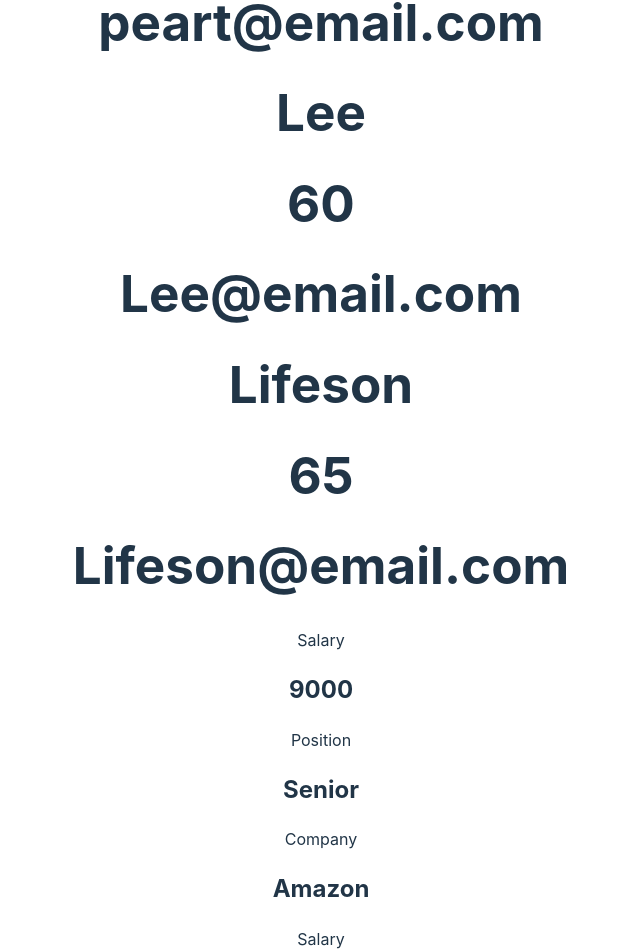
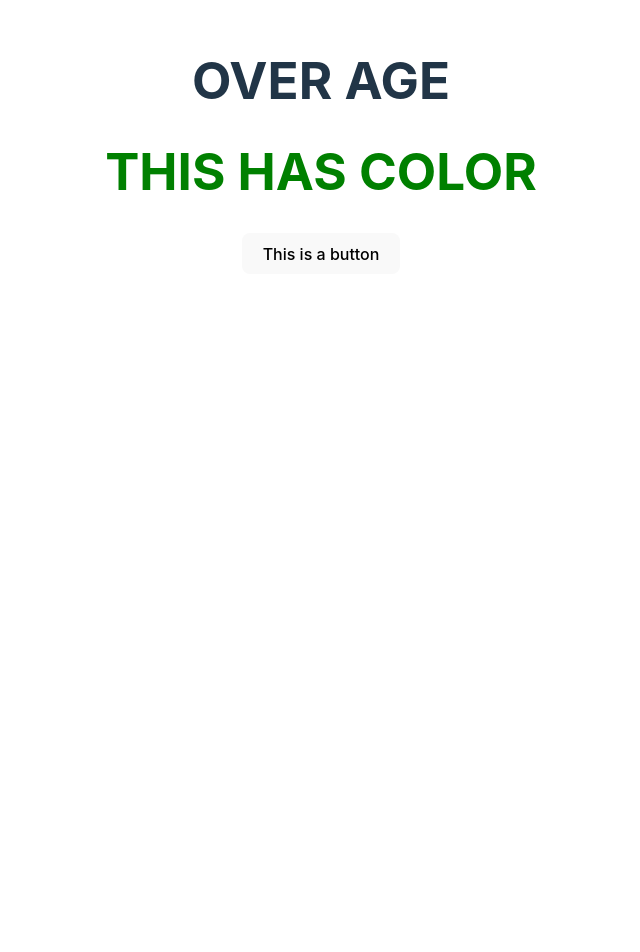
Before and after one commit to matheusfribeiro/react-studies, a React (Vite) app: page / in a window 1280 px wide. Shown: the part 254-1206 px from the top of the page, without its empty margins (319-959 px from the left). After the commit the page ends 800 px from the top, so only its background shows below. Built offline with nearby package versions, Linux system fonts and the light colour scheme.

Commit message:
ternary operators and CSS

```diff
--- a/src/App.jsx
+++ b/src/App.jsx
@@ -1,49 +1,15 @@
 import './App.css'
 
 function App() {
-  const name = <h1>Peart</h1> // const name = <h1>Peart</h1> it is possible to store ui inside a variable
-  const age = <h1>50</h1>
-  const email = <h1>peart@email.com</h1>
-  const user  = (
-    <div>
-      {name}
-      {age}
-      {email}
-    </div>
-  )
+  const age = 18
+  const isGreen = true
+
   return (
     <div className="App">
+      {age >= 18 ? <h1>OVER AGE</h1> : <h1>UNDER AGE</h1>}
+      <h1 style={{ color: isGreen ? "green" : "red"}}>THIS HAS COLOR</h1>
 
-      <User name="Peart" age={50} email="peart@email.com" />
-      <User name="Lee" age={60} email="Lee@email.com" />
-      <User name="Lifeson" age={65} email="Lifeson@email.com" />
-
-      <Job salary={9000} position="Senior" company="Amazon" />
-      <Job salary={8000} position="mid-level" company="Facebook" />
-      <Job salary={5500} position="Junior" company="Tesla" />
-    </div>
-  )
-}
-
-const User = (props) => {
-  return (
-    <div>
-      <h1>{props.name}</h1>
-      <h1>{props.age}</h1>
-      <h1>{props.email}</h1>
-    </div>
-  )
-}
-
-const Job = (props) => {
-  return (
-    <div>
-      <label>Salary</label>
-      <h2>{props.salary}</h2>
-      <label>Position</label>
-      <h2>{props.position}</h2>
-      <label>Company</label>
-      <h2>{props.company}</h2>
+      {isGreen && <button>This is a button</button>}
     </div>
   )
 }
```
